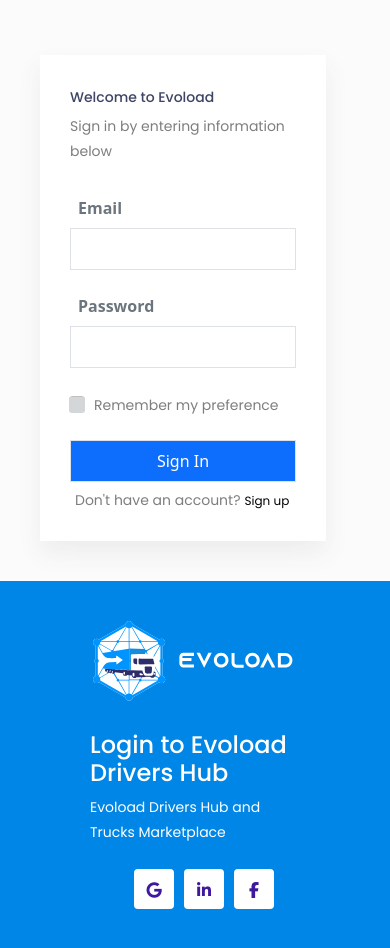
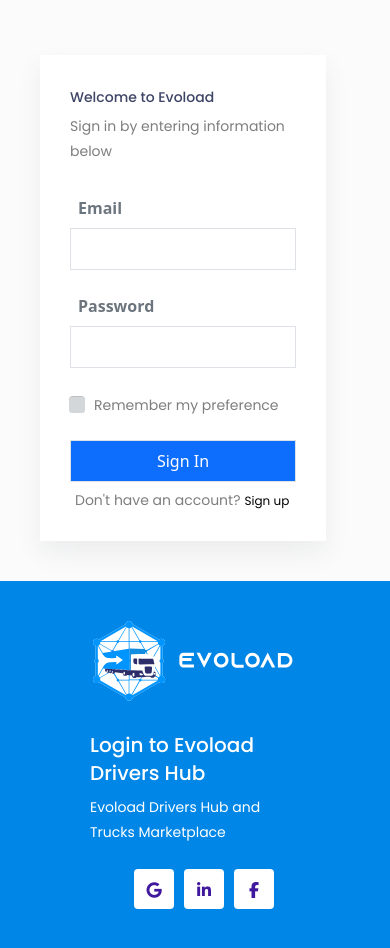
Before and after one commit to MeryAmun/heroku-deploy--test, a React (Create React App) app: page / in a window 390 px wide. Shown: the top 948 px of the page. Built offline with nearby package versions, Linux system fonts and the light colour scheme.

Commit message:
adjusted font size

```diff
--- a/src/index.css
+++ b/src/index.css
@@ -682,7 +682,12 @@
     display: block;
     width: 100%;
   }
-
+  .section-head{
+    font-size: 20px;
+  }
+  .section-paragraph{
+    font-size: 14px;
+  }
   .login-form-bx .box-skew .authincation-content:after {
     width: 100%;
   }
@@ -731,4 +736,10 @@
     padding-right: 15px;
     padding-left: 15px;
   }
+  .section-head{
+    font-size: 20px;
+  }
+  .section-paragraph{
+    font-size: 14px;
+  }
 }
```
